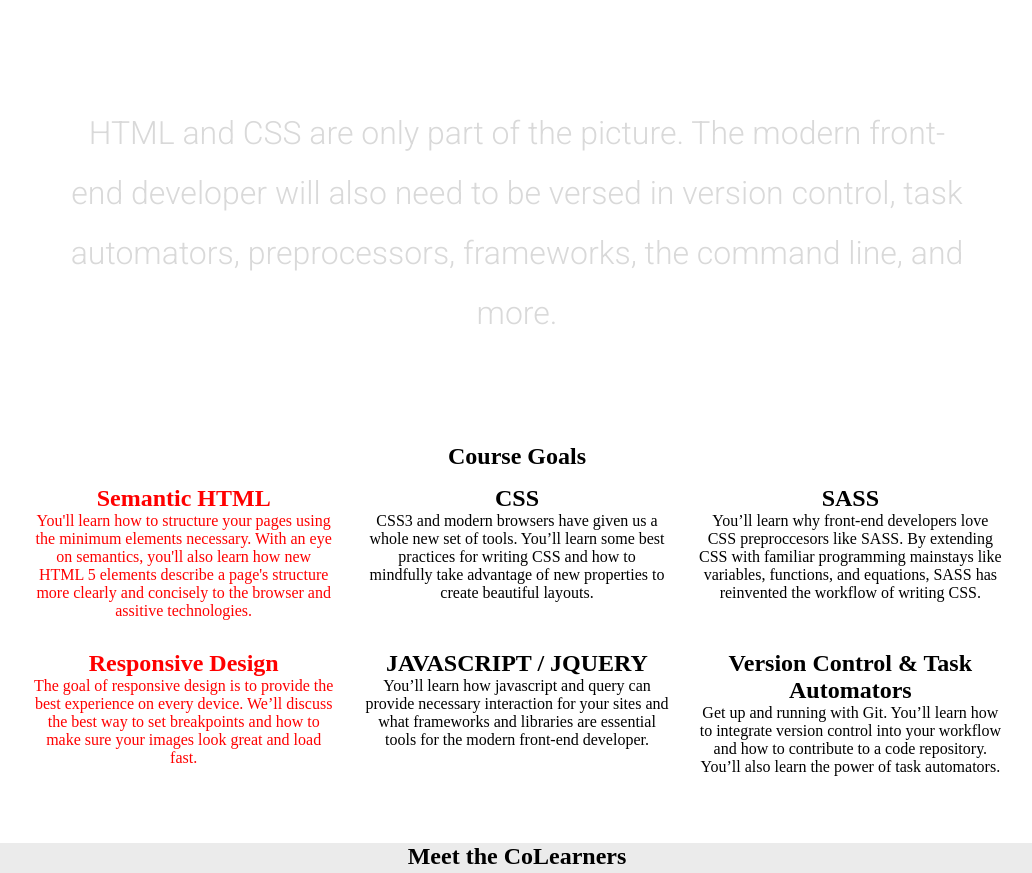
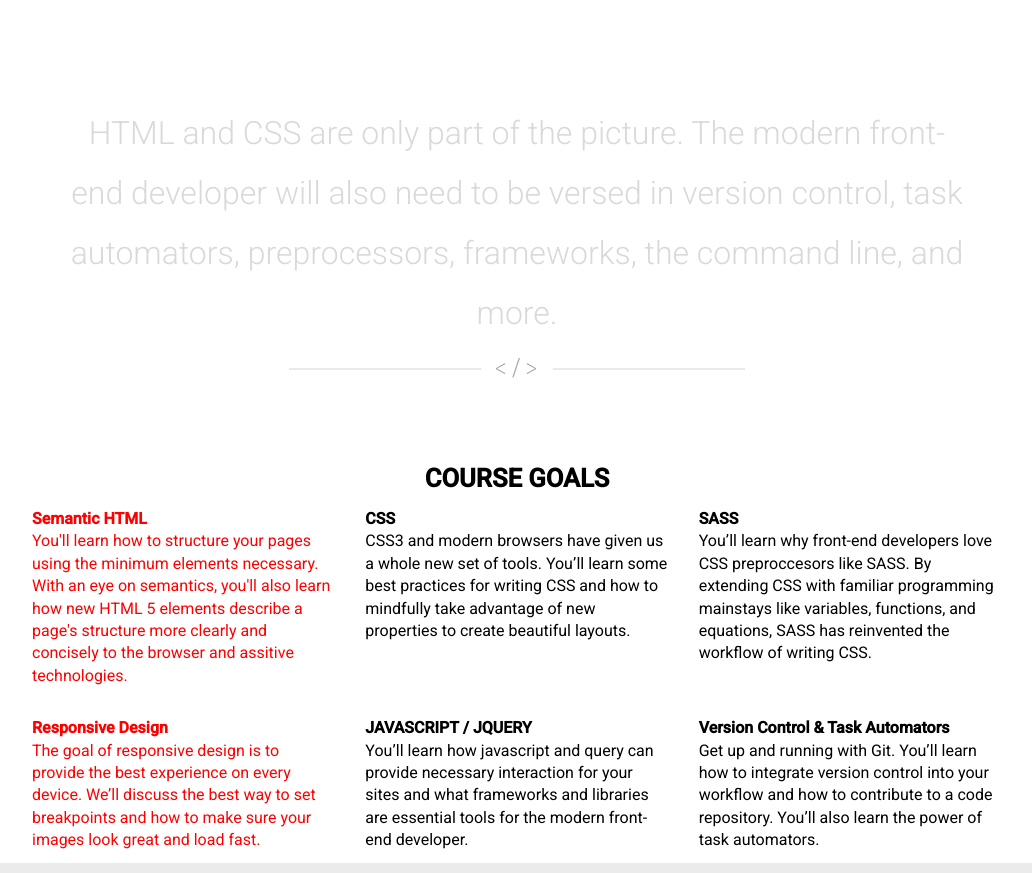
Before and after one commit to cturnock/mw-2017, a plain HTML site: page index.html in a window 1280 px wide. Shown: the part 547-1420 px from the top of the page, without its empty margins (123-1155 px from the left). Drawn offline with Linux system fonts and the light colour scheme.

Commit message:
Updates fixing type and adding page break

```diff
--- a/index.css
+++ b/index.css
@@ -112,24 +112,47 @@ header{
 	padding-bottom: 100px;
 }
 
+/*Graphic*/
+.description::after {
+  content: url('imgs/index.png'); /*Place holder graphic as something happened to jeremy*/
+  width: 100%;
+  height: 20px;
+	display: block;
+}
+
+
 /*Course Goals*/
 .courseGoals {
 	max-width: 1000px;
 	margin: auto;
-	text-align: center;
 	height: 400px;
 	clear: both;
+	font-family: 'Roboto', Futura, "Helvetica Neue", Helvetica, Arial, sans-serif;
+}
+
+.courseGoals-header {
+	text-transform: uppercase;
+	text-align: center;
+	font-size: 1.6em;
 }
 .content {
 	width: 33.333%;
 	float: left;
 	padding: 15px;
+	line-height: 1.4em;
 }
 
 .courseGoals li:nth-child(3n+1) {
 	clear: both;
 	color: red;
 }
+
+.courseGoals h2,
+.courseGoals p {
+	font-size: 1em;
+}
+
+
 
 /*CoLearners*/
 .colearnersHead{
```
Also changed, not shown: imgs/index.png (added).
